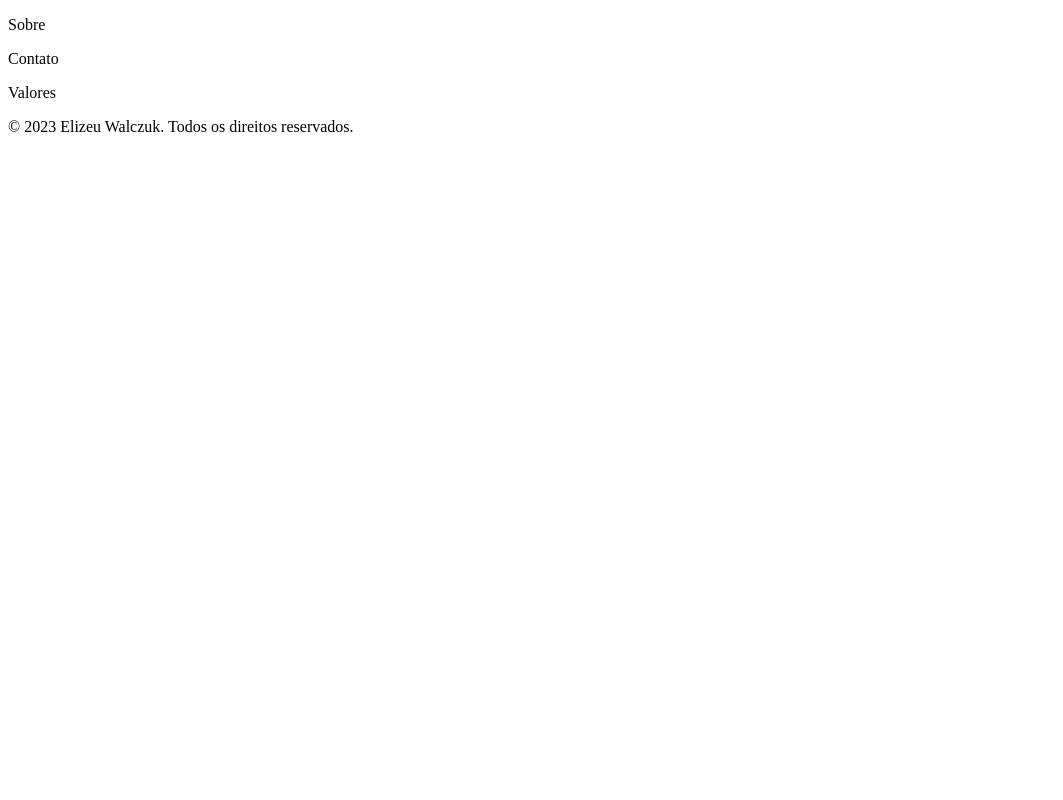
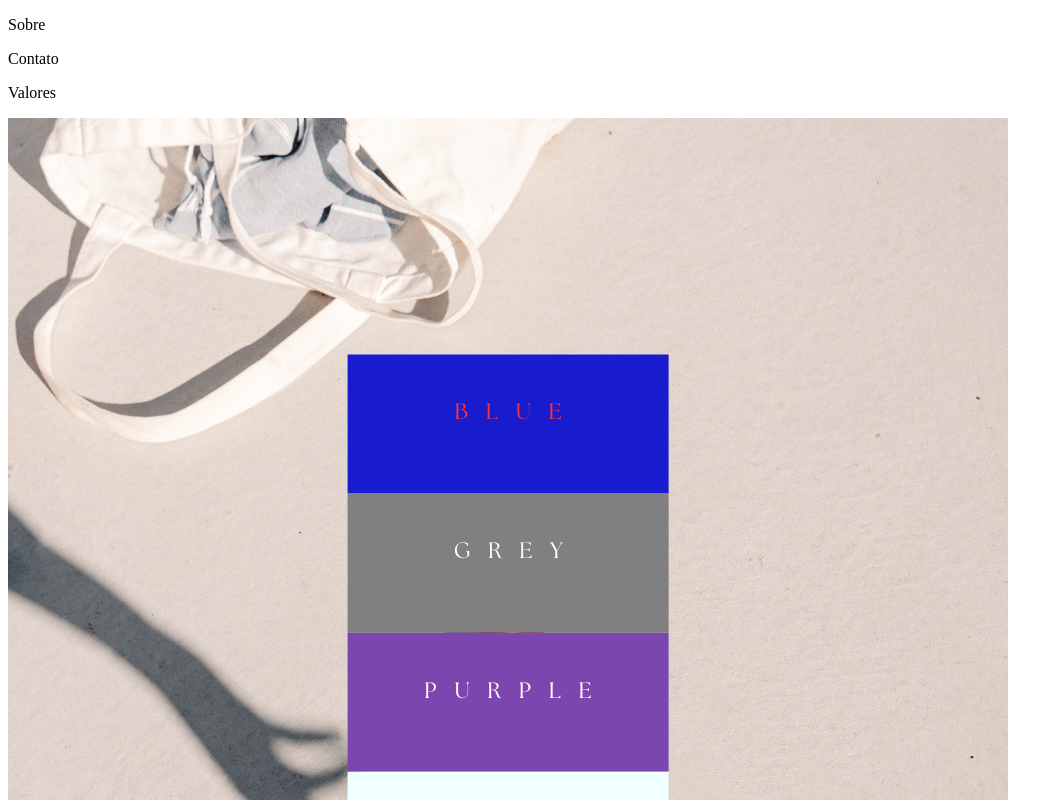
Before and after one commit to EuSoly/bruh, a plain HTML site: page index.html in a window 1280 px wide. Shown: the top 800 px of the page, without its empty margins (0-1063 px from the left). Drawn offline with Linux system fonts and the light colour scheme.

Commit message:
Update index.html

```diff
--- a/index.html
+++ b/index.html
@@ -12,6 +12,9 @@
     <p>Contato</p>
     <p>Valores</p>
   </div>
+  <div class="img">
+  <img src="https://raw.githubusercontent.com/EuSoly/bruh/main/%C2%A9%202023%20Elizeu%20Walczuk.%20Todos%20os%20direitos%20reservados..png" alt="">
+  </div>
   <footer>
     <p>&copy; 2023 Elizeu Walczuk. Todos os direitos reservados.</p>
   </footer>
```
